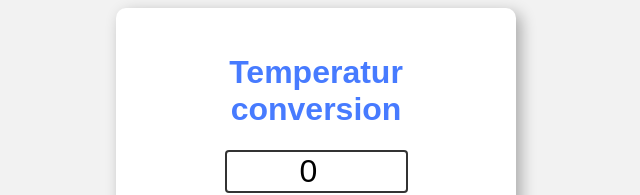
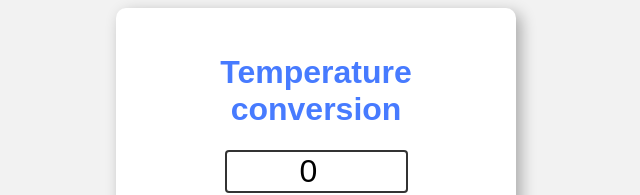
Before and after one commit to imharmeet69/Temperature-conversion, a plain HTML site: page index.html in a window 1280 px wide. Shown: the top 195 px of the page, without its empty margins (324-964 px from the left). Drawn offline with Linux system fonts and the light colour scheme.

Commit message:
Update index.html

```diff
--- a/index.html
+++ b/index.html
@@ -8,7 +8,7 @@
 </head>
 <body>
   <form action="">
-    <h1>Temperatur conversion</h1>
+    <h1>Temperature conversion</h1>
     <input type="number" id="textBox" value="0"> <br>
     <input type="radio" id="toFahrenheit" name="unit">
     <label for="toFahrenheit">Celsius ➡ Fahrenheit</label><br>
```
